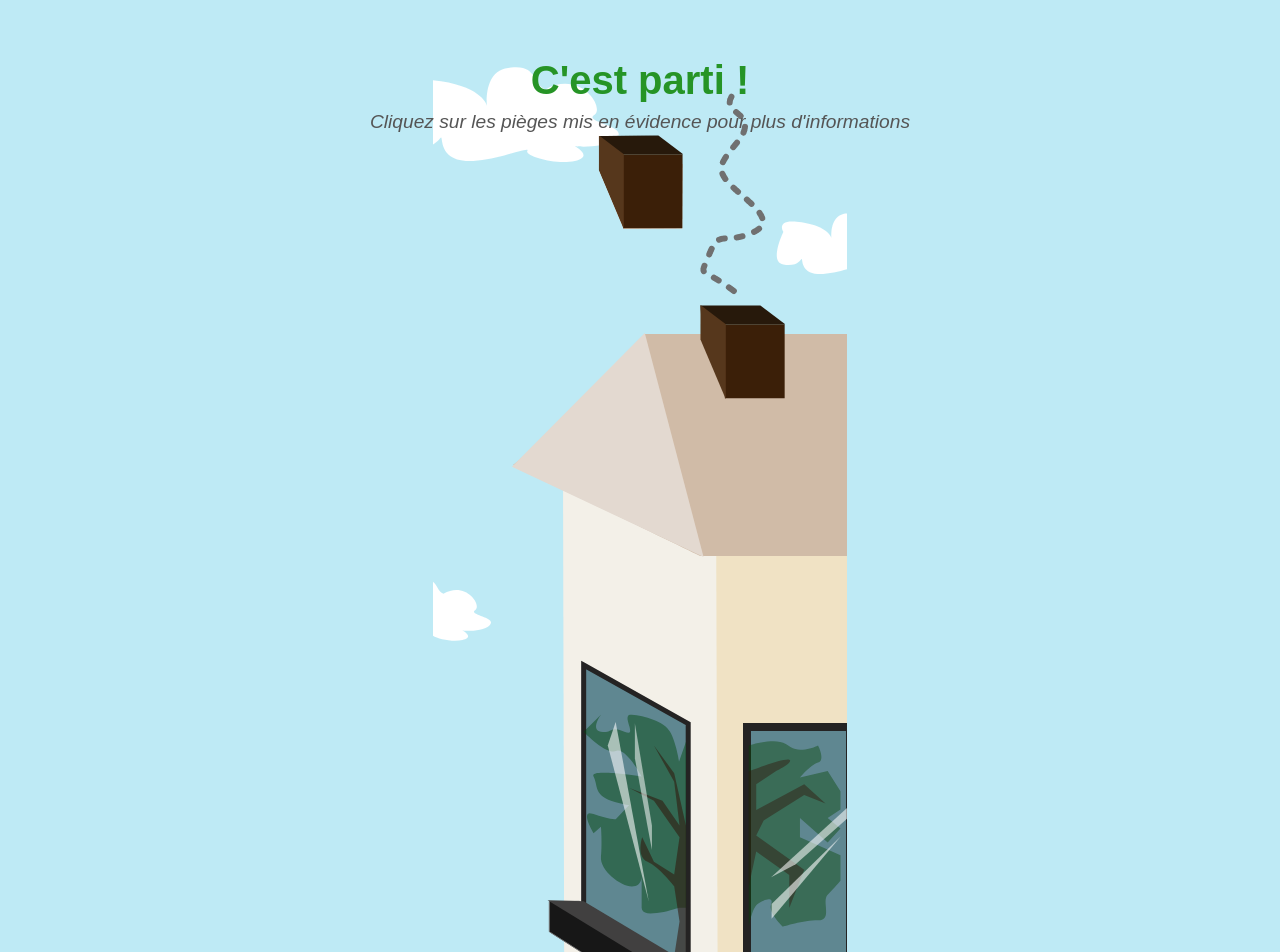
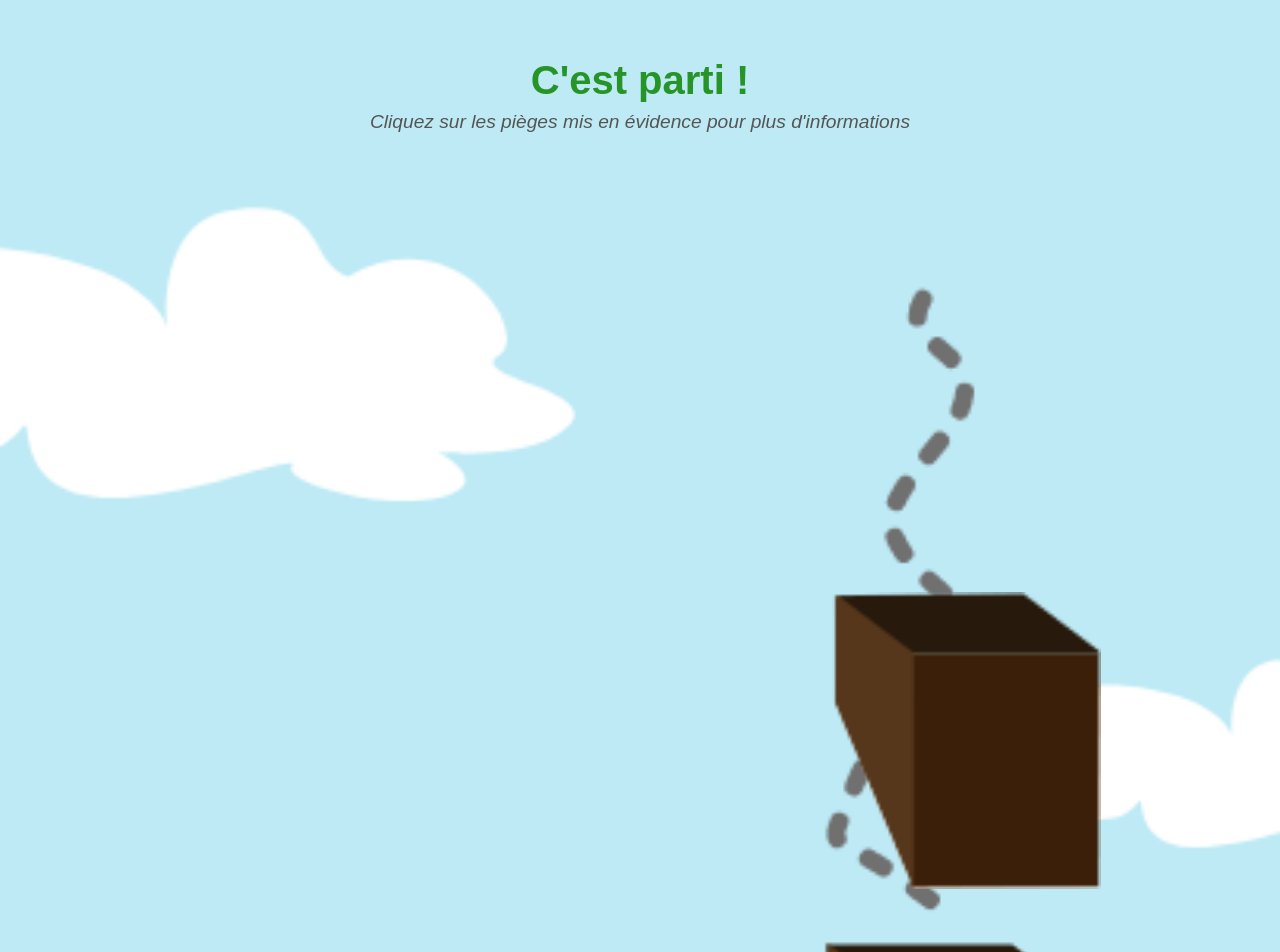
Before and after one commit to verdonarthur/transmedia-website, a Vue app: page /pieges in a window 1280 px wide. Shown: the top 952 px of the page. Built offline with nearby package versions, Linux system fonts and the light colour scheme.

Commit message:
position cheminee

```diff
--- a/src/views/Traps.vue
+++ b/src/views/Traps.vue
@@ -2,7 +2,9 @@
   <div class="traps">
     <h1>{{ $t("trapsPage.title") }}</h1>
     <p class="cliquez">{{$t("trapsPage.description")}}</p>
-    <img class= "cheminee" src="../assets/website_cheminee.png" alt="cheminee cliquable">
+    <div class="cheminee_bloc">
+        <img src="../assets/website_cheminee.png" alt="cheminee cliquable">
+    </div>
     <div class="bottom">
       <div class="link_to_quizz">
         <p class="trapsFound">{{$t("trapsPage.allTrapsFound")}}</p>
@@ -27,8 +29,8 @@ export default {
 .traps {
   background-color: #beeaf5;
   background-image: url("../assets/website_pieges.png");
-  background-position: top;
   background-repeat: no-repeat;
+  background-size: 100%;
   height: 2500px;
   text-align: center;
 }
@@ -49,9 +51,21 @@ p {
   padding: 0px 50px;
   line-height: 1.3em;
 }
-.cheminee
+.cheminee_bloc
 {
-background-image: url("../assets/website_cheminee.png");
+  width:100%;
+position:absolute;
+text-align: right;
+top:74vmin;
+}
+.cheminee_bloc img
+{
+/* margin-left:45%;
+margin-top: 32%; */
+width:21%;
+margin-right:14%;
+/*margin-right:20px;*/
+
 
 }
 
```
